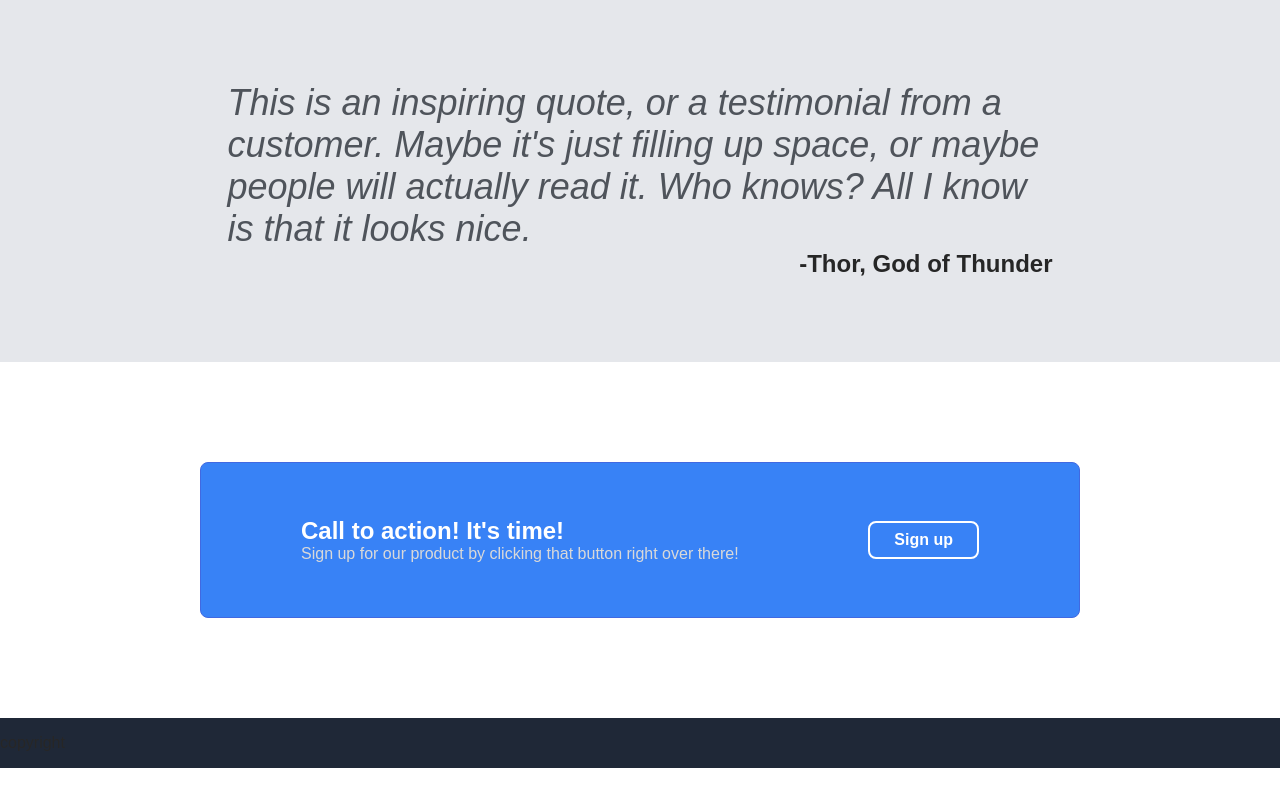
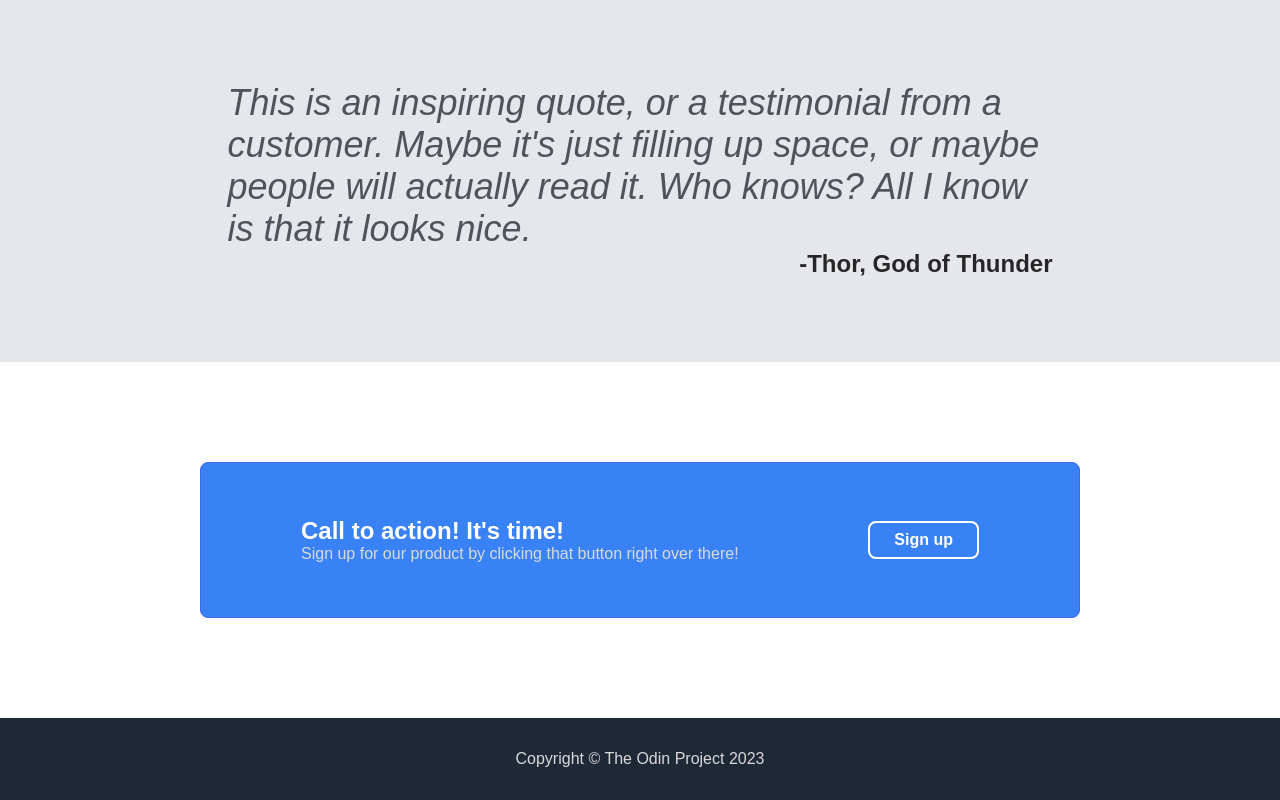
Before and after one commit to EasyCS50/Landing-Page, a plain HTML site: page index.html in a window 1280 px wide. Shown: the part 818-1618 px from the top of the page. Before the commit the page ends 1586 px from the top, so only its background shows below. Drawn offline with Linux system fonts and the light colour scheme.

Commit message:
Completed footer section

```diff
--- a/index.html
+++ b/index.html
@@ -62,7 +62,7 @@
         </div>
     </div>
     <div class="footer">
-        <p>copyright</p>
+        <p>Copyright © The Odin Project 2023</p>
     </div>
 </body>
 </html>
--- a/styles.css
+++ b/styles.css
@@ -145,6 +145,12 @@ h1.info-title {
     padding: auto 20px;
 }
 
+.footer {
+    text-align: center;
+    color: white;
+    padding: 16px;
+}
+
 button {
     cursor: pointer;
     padding: 8px 24px;
```
